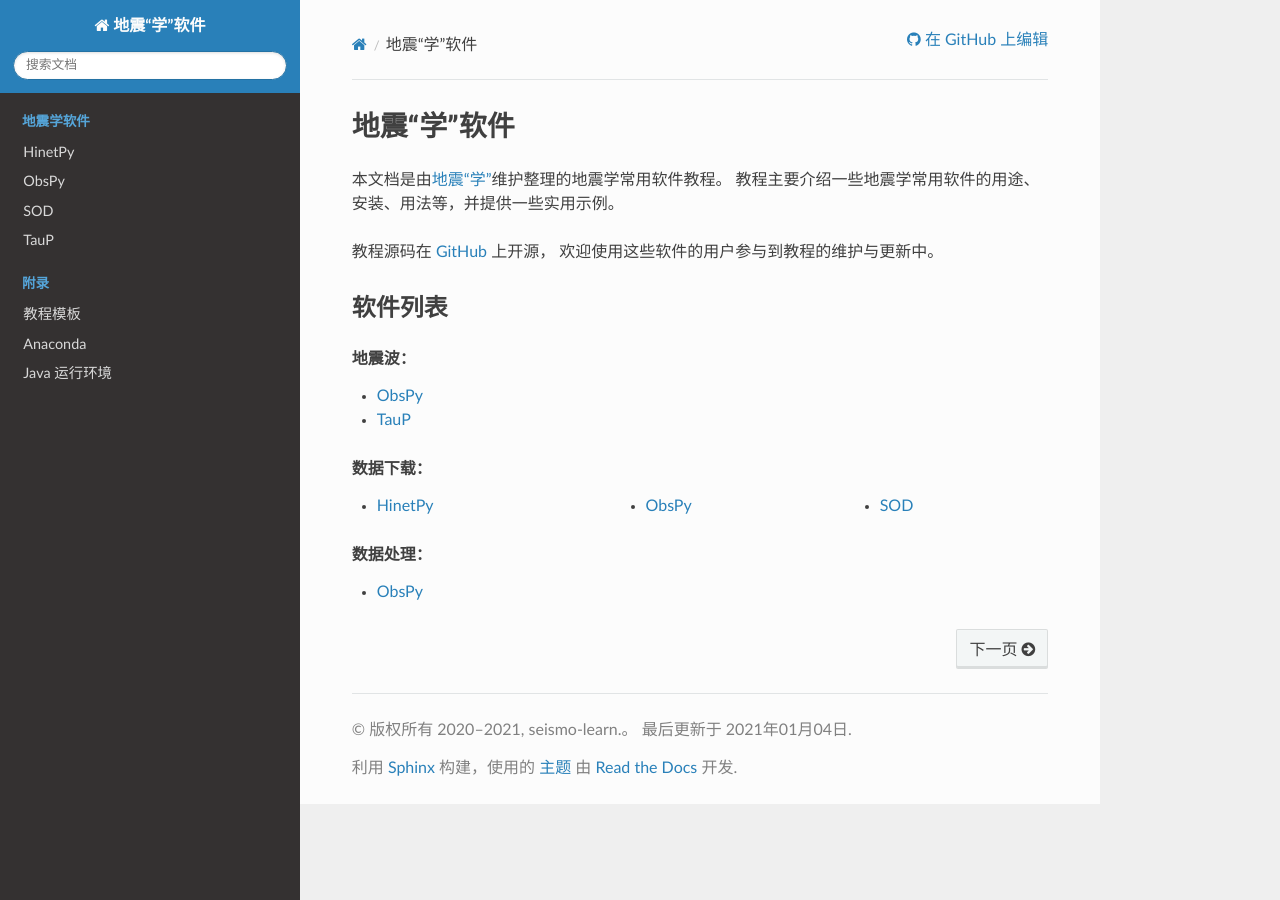
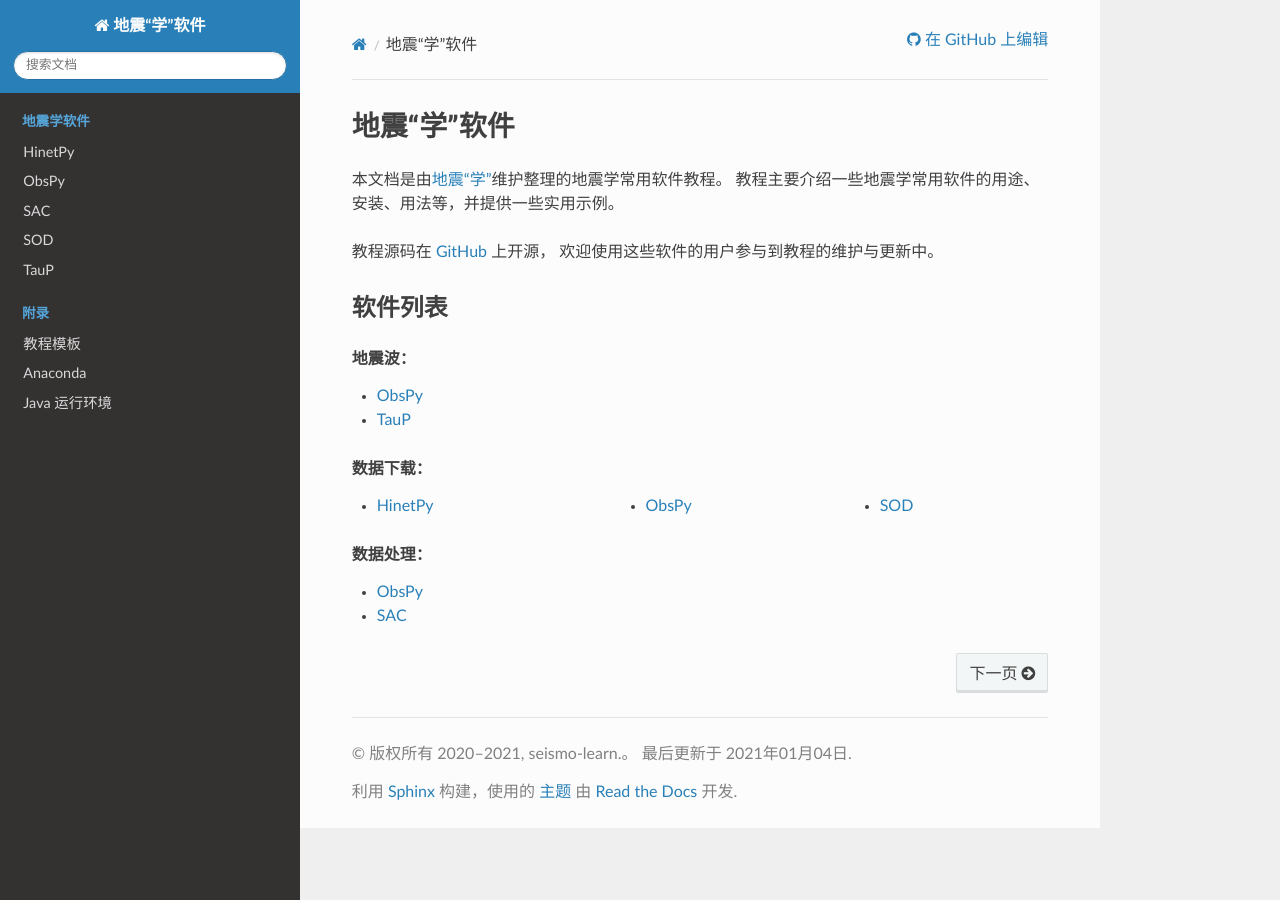
Before and after one commit to seismo-learn/software, a Sphinx documentation site: the page built from source/index.rst, in a window 1280 px wide. Built offline with Sphinx 7.4.7 and the Read the Docs theme 2.0.0, drawn with Linux system fonts in a browser that asks for light colours.

Commit message:
Add a link to SAC Chinese DOC

```diff
--- a/source/index.rst
+++ b/source/index.rst
@@ -33,6 +33,7 @@
    :columns: 1
 
    - :doc:`ObsPy </obspy/index>`
+   - `SAC <https://seisman.github.io/SAC_Docs_zh/>`__
 
 .. toctree::
    :maxdepth: 3
@@ -41,6 +42,7 @@
 
    HinetPy <https://seisman.github.io/HinetPy/zh_CN/index.html>
    obspy/index
+   SAC <https://seisman.github.io/SAC_Docs_zh/>
    sod/index
    taup/index
 
```
